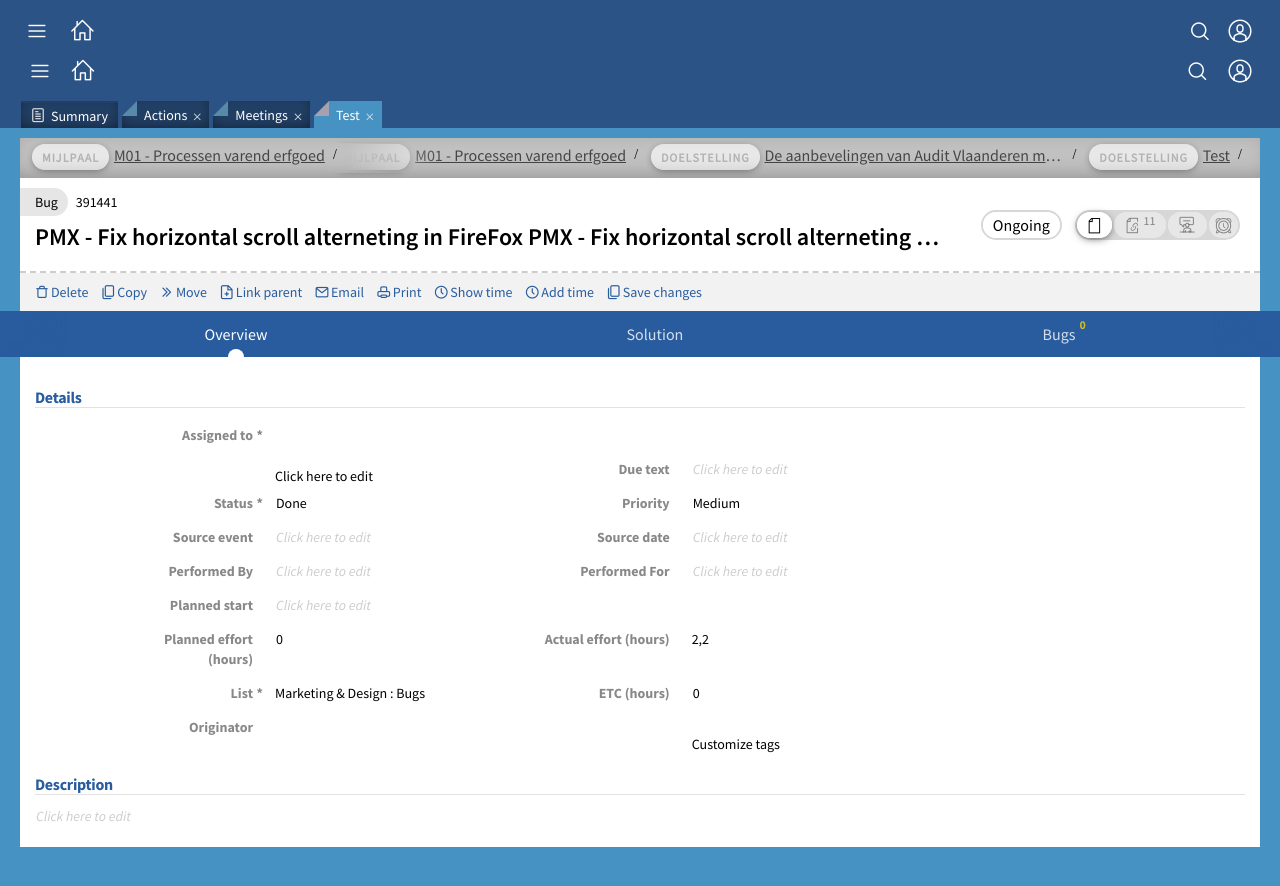
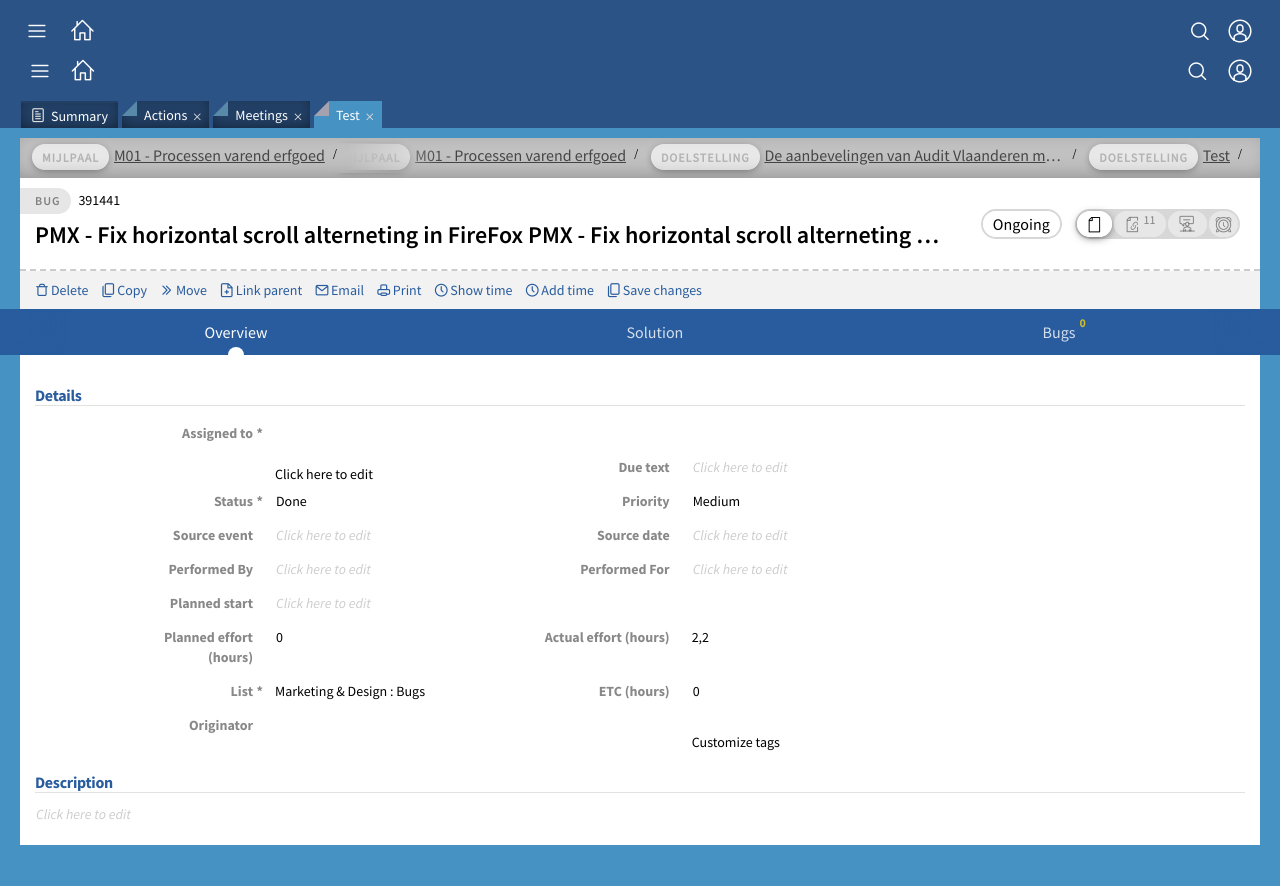
Before and after one commit to lordblendi/tracker-mockup, a Jekyll site: the page built from pages/pmx-present.html, in a window 1280 px wide. Shown: the top 886 px of the page. Built offline with Jekyll 4.4.1, drawn with Linux system fonts in a browser that asks for light colours; nearby versions of some CDN libraries; comment, search, counter and statistics services are not loaded.

```diff
--- a/_includes/blocks/item-header.html
+++ b/_includes/blocks/item-header.html
@@ -1,8 +1,8 @@
 <header class="item-header">
   <div class="item-header__title">
     <div class="item-header__meta">
-      <span class="item-header__type item-header__type--bug fnt--label">Bug</span>
-      <span class="item-header__id fnt">391441</span>
+      <span class="item-header__type item-header__type--bug font--label">Bug</span>
+      <span class="item-header__id">391441</span>
     </div>
     <h2 class="font--h2 ellipsis" title="PMX - Fix horizontal scroll alterneting in FireFox PMX - Fix horizontal scroll alterneting in FireFox PMX - Fix horizontal scroll alterneting in FireFox PMX - Fix horizontal scroll alterneting in FireFox PMX - Fix horizontal scroll alterneting in FireFox PMX - Fix horizontal scroll alterneting in FireFox END END END END END END">PMX - Fix horizontal scroll alterneting in FireFox PMX - Fix horizontal scroll alterneting in FireFox PMX - Fix horizontal scroll alterneting in FireFox PMX - Fix horizontal scroll alterneting in FireFox PMX - Fix horizontal scroll alterneting in FireFox PMX - Fix horizontal scroll alterneting in FireFox END END END END END END</h2>
   </div>
```
